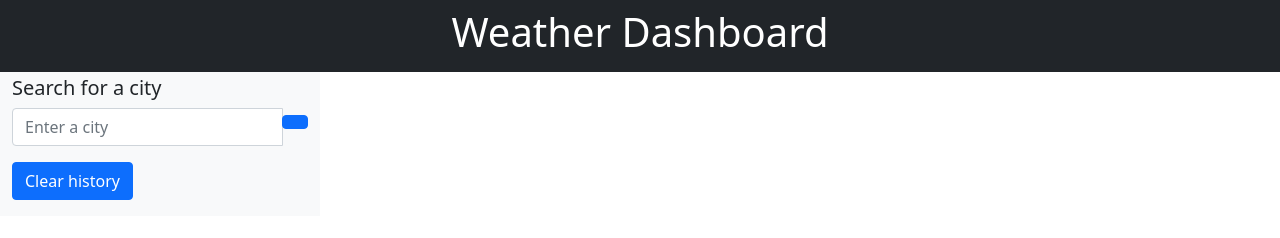
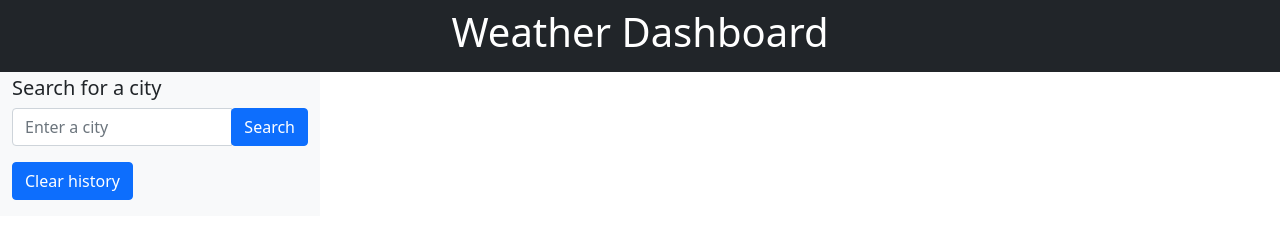
Before and after one commit to Kevno5/WeatherDashboard, a plain HTML site: page index.html in a window 1280 px wide. Drawn offline with nearby package versions, Linux system fonts and the light colour scheme.

Commit message:
Update index.html

```diff
--- a/index.html
+++ b/index.html
@@ -21,7 +21,7 @@
                     <input id="enter-city" type="text" class="form-control" placeholder="Enter a city">
                 </form>
                     <div class="input-group-append">
-                        <button class="btn btn-primary" type="button" id="search-button">
+                        <button class="btn btn-primary" type="button" id="search-button">Search
                             <i class="fas fa-search"></i>
                         </button>
                     </div>
```
